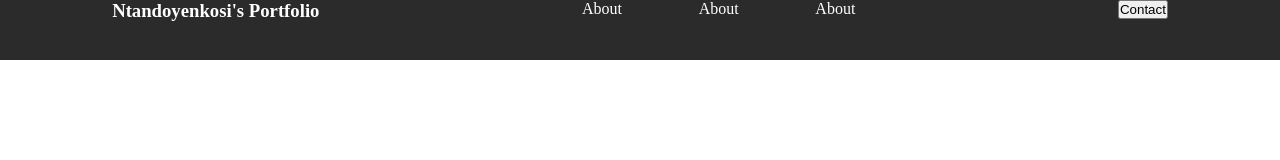
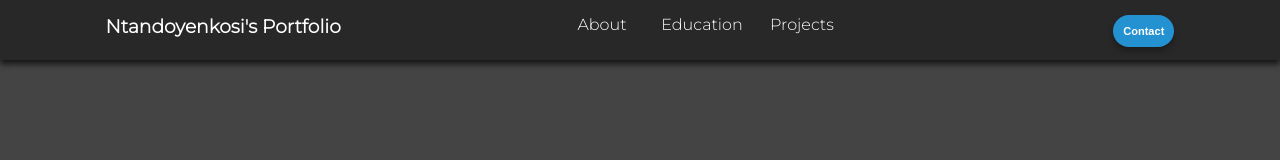
Before and after one commit to codegithm/Personal-website, a plain HTML site: page index.html in a window 1280 px wide. Drawn offline with Linux system fonts and the light colour scheme.

Commit message:
Fixed Nav

```diff
--- a/index.html
+++ b/index.html
@@ -9,7 +9,7 @@
 </head>
 <body>
    <header>
-    <div>
+    <div class="name">
         <h3>Ntandoyenkosi's Portfolio</h3>
     </div>
     <nav>
@@ -18,14 +18,18 @@
                 <a href="#">About</a>
             </li>
             <li>
-             <a href="#">About</a>
+             <a href="#">Education</a>
             </li>
             <li>
-             <a href="#">About</a>
+             <a href="#">Projects</a>
             </li>
         </ul>
     </nav>
-    <a href="#"><button>Contact</button></a>
+    <div class="contact">
+    <a href="#"><button>
+        <h5>Contact</h5>
+    </button></a>
+    </div>
    </header>
 </body>
 </html>
--- a/style.css
+++ b/style.css
@@ -1,22 +1,34 @@
+@import url('https://fonts.googleapis.com/css2?family=Montserrat:wght@300&display=swap');
 * {
     box-sizing: border-box;
     margin: 0;
     padding: 0;
 }
+body{
+    font-family: 'Montserrat', sans-serif;
+    height: 100vh;
+    background: rgb(68, 68, 68);
 
+}
 header {
     display: flex;
     justify-content: space-around;
     width: 100%;
     height: 60px;
-    background-color: rgb(44, 43, 43);
+    background-color: rgb(41, 40, 40);
     color: white;
+    box-shadow: 0px 4px 6px rgb(0,0,0, 0.7)
+}
+
+.name h3, .contact a button{
+    margin-top: 15px;
 }
 
 .nav__links {
     width: 350px;
+    height: 60px;
     display: flex;
-    justify-content: space-around;
+
 }
 
 li, a{
@@ -25,3 +37,35 @@ li, a{
     color: white;
 
 }
+
+.nav__links li {
+    width: 100px;
+    height: 60px;
+    display: flex;
+    justify-content: center;
+}
+
+.nav__links li:hover{
+    background: rgb(36, 146, 209);
+}
+.contact a button{
+    border-style: none;
+    background: rgb(36, 146, 209);
+    border-radius: 50px;
+    color: white;
+    font-family: 'Monsterrat', sans-serif;
+    box-shadow: 0px 4px 6px rgb(0,0,0, 0.3)
+}
+
+.contact a button :active{
+    border-radius: 60px;
+    background: rgb(22, 118, 173);
+}
+
+.contact a button h5{
+    padding: 10px;
+}
+
+.nav__links li a{
+    margin-top: 15px;
+}
```
